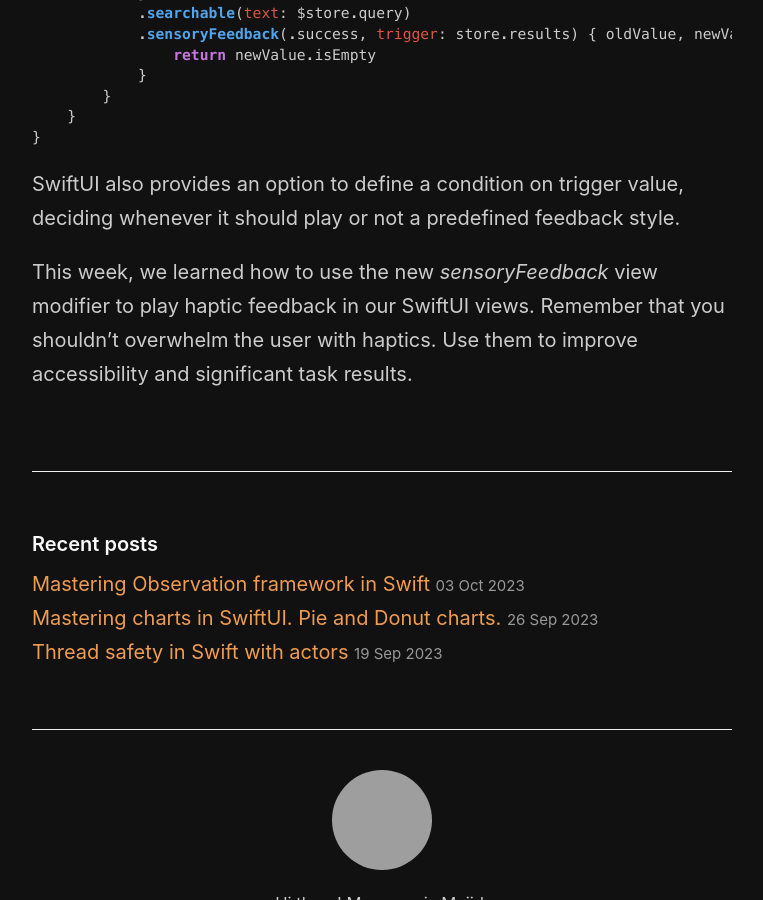
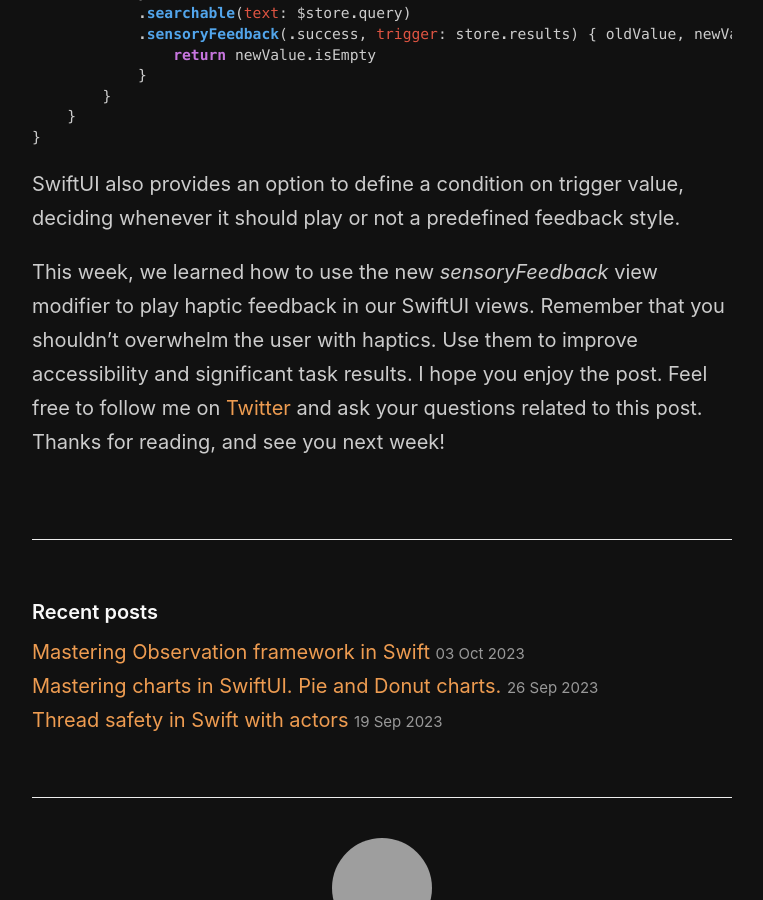
Before and after one commit to mecid/mecid.github.io, a Jekyll site: the page built from _posts/2023-10-10-sensory-feedback-in-swiftui.md, in a window 1280 px wide and 900 px high, scrolled down 2501 px, cut to the strip 0-900 px from the top of the window. Shown: the whole strip, without its empty margins (258-1021 px from the left). Built offline with Jekyll 4.4.1, drawn with Linux system fonts in a browser that asks for light colours; grey boxes are pictures that could not be loaded.

Commit message:
conclusion added to the sensory feedback post

```diff
--- a/_posts/2023-10-10-sensory-feedback-in-swiftui.md
+++ b/_posts/2023-10-10-sensory-feedback-in-swiftui.md
@@ -92,4 +92,4 @@
 
 SwiftUI also provides an option to define a condition on trigger value, deciding whenever it should play or not a predefined feedback style.
 
-This week, we learned how to use the new *sensoryFeedback* view modifier to play haptic feedback in our SwiftUI views. Remember that you shouldn't overwhelm the user with haptics. Use them to improve accessibility and significant task results.
+This week, we learned how to use the new *sensoryFeedback* view modifier to play haptic feedback in our SwiftUI views. Remember that you shouldn't overwhelm the user with haptics. Use them to improve accessibility and significant task results. I hope you enjoy the post. Feel free to follow me on [Twitter](https://twitter.com/mecid) and ask your questions related to this post. Thanks for reading, and see you next week!
```
